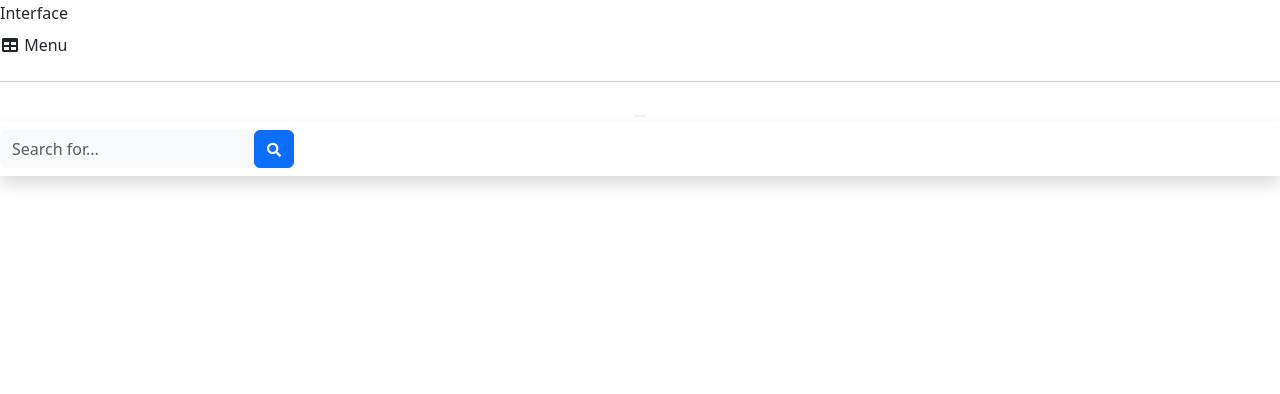
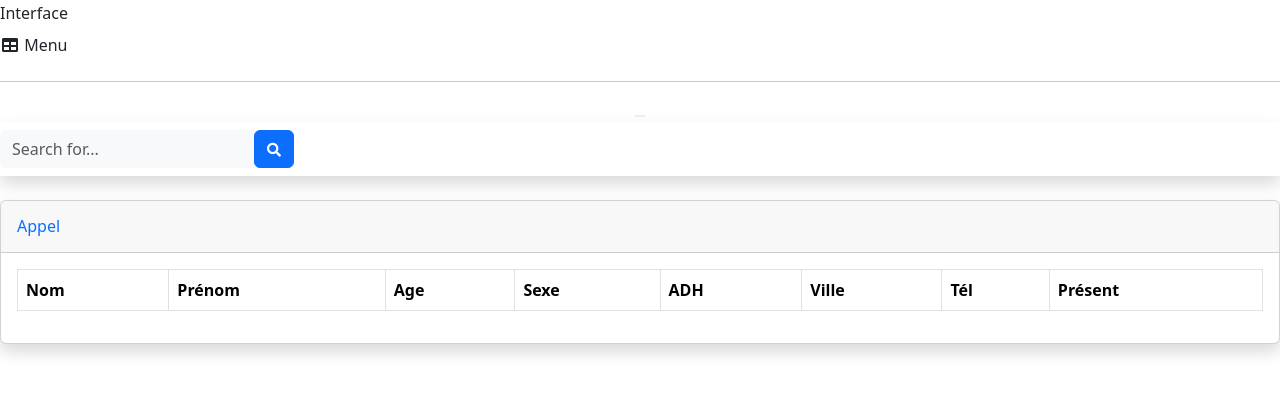
Before and after one commit to MaallouZ/Emargement, a PHP site: page /visiteurs.php in a window 1280 px wide. Shown: the part 148-542 px from the top of the page. Run offline with PHP 8.4, Linux system fonts and the light colour scheme; lists and menus that the app fills with data are empty; some libraries are stand-ins or nearby versions.

Commit message:
end-day commit2

```diff
--- a/visiteurs.php
+++ b/visiteurs.php
@@ -105,6 +105,34 @@
                 </nav>
                 <!-- End of Topbar -->
 
+                <!-- Tableau d'appel -->
+                <div class="card shadow mb-4">
+                    <div class="card-header py-3">
+                        <h6 class="m-0 font-weight-bold text-primary">Appel</h6>
+                    </div>
+                    <div class="card-body">
+                        <div class="table-responsive">
+                            <table class="table table-bordered" id="dataTable" width="100%" cellspacing="0">
+                                <thead>
+                                    <tr>
+                                        <th>Nom</th>
+                                        <th>Prénom</th>
+                                        <th>Age</th>
+                                        <th>Sexe</th>
+                                        <th>ADH</th>
+                                        <th>Ville</th>
+                                        <th>Tél</th>
+                                        <th>Présent</th>
+                                    </tr>
+                                </thead>
+                                <tbody>
+
+                                </tbody>
+                            </table>
+                        </div>
+                    </div>
+                </div>
+
 
             </div>
         </div>
```
